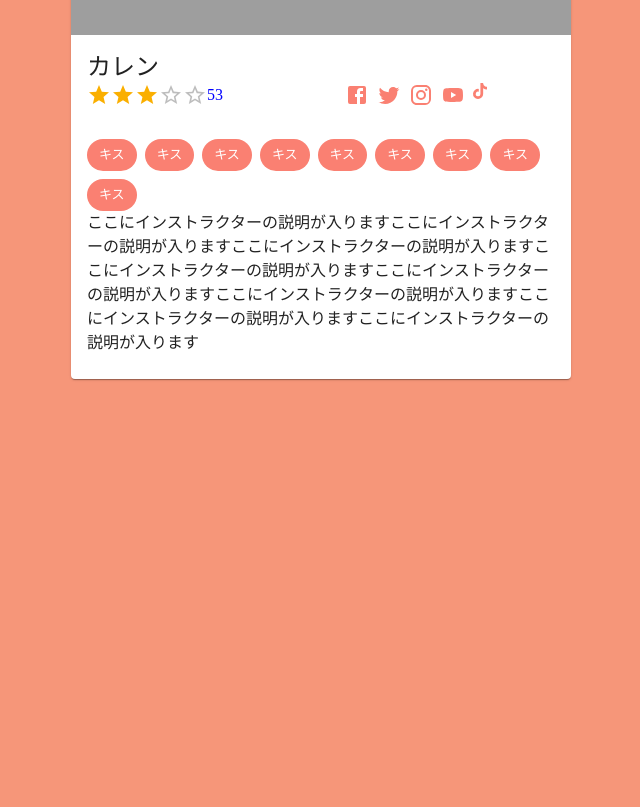
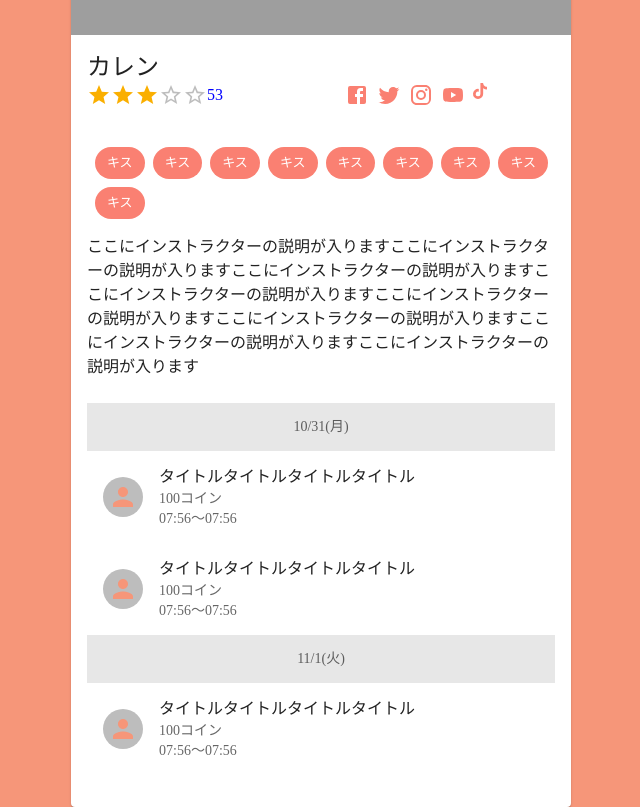
Before and after one commit to oiwa1108/culmino-copy, a Next.js app: page /instructor/1 in a window 1280 px wide. Shown: the part 340-1147 px from the top of the page, without its empty margins (319-959 px from the left). Before the commit the page ends 800 px from the top, so only its background shows below. Built offline with nearby package versions, Linux system fonts and the light colour scheme; grey boxes are pictures that could not be loaded.

Commit message:
スケジュールのリストエリアを追加

```diff
--- a/pages/instructor/[uid].tsx
+++ b/pages/instructor/[uid].tsx
@@ -16,8 +16,13 @@ import CardHeader from '@mui/material/CardHeader';
 import CardMedia from '@mui/material/CardMedia';
 import CardContent from '@mui/material/CardContent';
 import Chip from '@mui/material/Chip';
-import { Specialty } from '@models/instructor';
-import Box from '@mui/material/Box';
+import { Specialty, Schedule } from '@models/instructor';
+import List from '@mui/material/List';
+import ListItem from '@mui/material/ListItem';
+import ListItemText from '@mui/material/ListItemText';
+import ListItemAvatar from '@mui/material/ListItemAvatar';
+import Avatar from '@mui/material/Avatar';
+import ListSubheader from '@mui/material/ListSubheader';
 
 const rating = (defaultRating: number, ratingCount: number) => {
   return (
@@ -45,6 +50,7 @@ const snsIcons = () => {
   );
 };
 
+// TODO:SNSのリンクをpropsに追加
 const specialtyChips = (specialty: Specialty[]) => {
   return (
     <Grid container spacing={1}>
@@ -56,6 +62,62 @@ const specialtyChips = (specialty: Specialty[]) => {
         );
       })}
     </Grid>
+  );
+};
+
+const jaDayMap: { [key: number]: string } = {
+  0: '日',
+  1: '月',
+  2: '火',
+  3: '水',
+  4: '木',
+  5: '金',
+  6: '土',
+};
+const subHeaderTitle = (k: Date) =>
+  `${k.getMonth() + 1}/${k.getDate()}(${jaDayMap[k.getDay()]})`;
+const toHHMM = new Intl.DateTimeFormat('ja-JP', {
+  hour: '2-digit',
+  minute: '2-digit',
+});
+const scheduleList = (schedules: Map<Date, Schedule[]>) => {
+  const theme = useTheme();
+  return (
+    <List>
+      {[...schedules.keys()].map((k) => (
+        <>
+          <ListSubheader
+            key={k.toUTCString()}
+            sx={{
+              textAlign: 'center',
+              backgroundColor: `${theme.palette.secondary.main}`,
+            }}
+          >
+            {subHeaderTitle(k)}
+          </ListSubheader>
+          {schedules.get(k)?.map((s, i) => (
+            <>
+              <ListItem key={i}>
+                <ListItemAvatar>
+                  <Avatar src={s.icon_img_url || ''} />
+                </ListItemAvatar>
+
+                <ListItemText
+                  primary={s.title}
+                  secondary={
+                    <>
+                      {`${s.price}コイン`}
+                      <br />
+                      {`${toHHMM.format(s.startAt)}〜${toHHMM.format(s.endAt)}`}
+                    </>
+                  }
+                />
+              </ListItem>
+            </>
+          )) || ''}
+        </>
+      ))}
+    </List>
   );
 };
 
@@ -86,6 +148,7 @@ export default function instructorProfile() {
         }
       />
       <CardContent>
+        <Stack spacing={2}>
           {specialtyChips([
             'キス',
             'キス',
@@ -100,6 +163,42 @@ export default function instructorProfile() {
           <Typography>
             ここにインストラクターの説明が入りますここにインストラクターの説明が入りますここにインストラクターの説明が入りますここにインストラクターの説明が入りますここにインストラクターの説明が入りますここにインストラクターの説明が入りますここにインストラクターの説明が入りますここにインストラクターの説明が入ります
           </Typography>
+          {scheduleList(
+            new Map<Date, Schedule[]>([
+              [
+                new Date('2022-10-31'),
+                [
+                  {
+                    title: 'タイトルタイトルタイトルタイトル',
+                    price: 100,
+                    date: new Date('2022-10-31'),
+                    startAt: new Date(),
+                    endAt: new Date(),
+                  },
+                  {
+                    title: 'タイトルタイトルタイトルタイトル',
+                    price: 100,
+                    date: new Date('2022-10-31'),
+                    startAt: new Date(),
+                    endAt: new Date(),
+                  },
+                ],
+              ],
+              [
+                new Date('2022-11-1'),
+                [
+                  {
+                    title: 'タイトルタイトルタイトルタイトル',
+                    price: 100,
+                    date: new Date('2022-11-1'),
+                    startAt: new Date(),
+                    endAt: new Date(),
+                  },
+                ],
+              ],
+            ]),
+          )}
+        </Stack>
       </CardContent>
     </Card>
   );
--- a/src/theme.ts
+++ b/src/theme.ts
@@ -11,6 +11,9 @@ const theme = createTheme({
       main: '#fa8072',
       contrastText: '#ffff',
     },
+    secondary: {
+      main: '#E7E7E7',
+    },
     error: {
       main: red.A400,
     },
```
Lines whose indentation alone changed are shown as unchanged.
